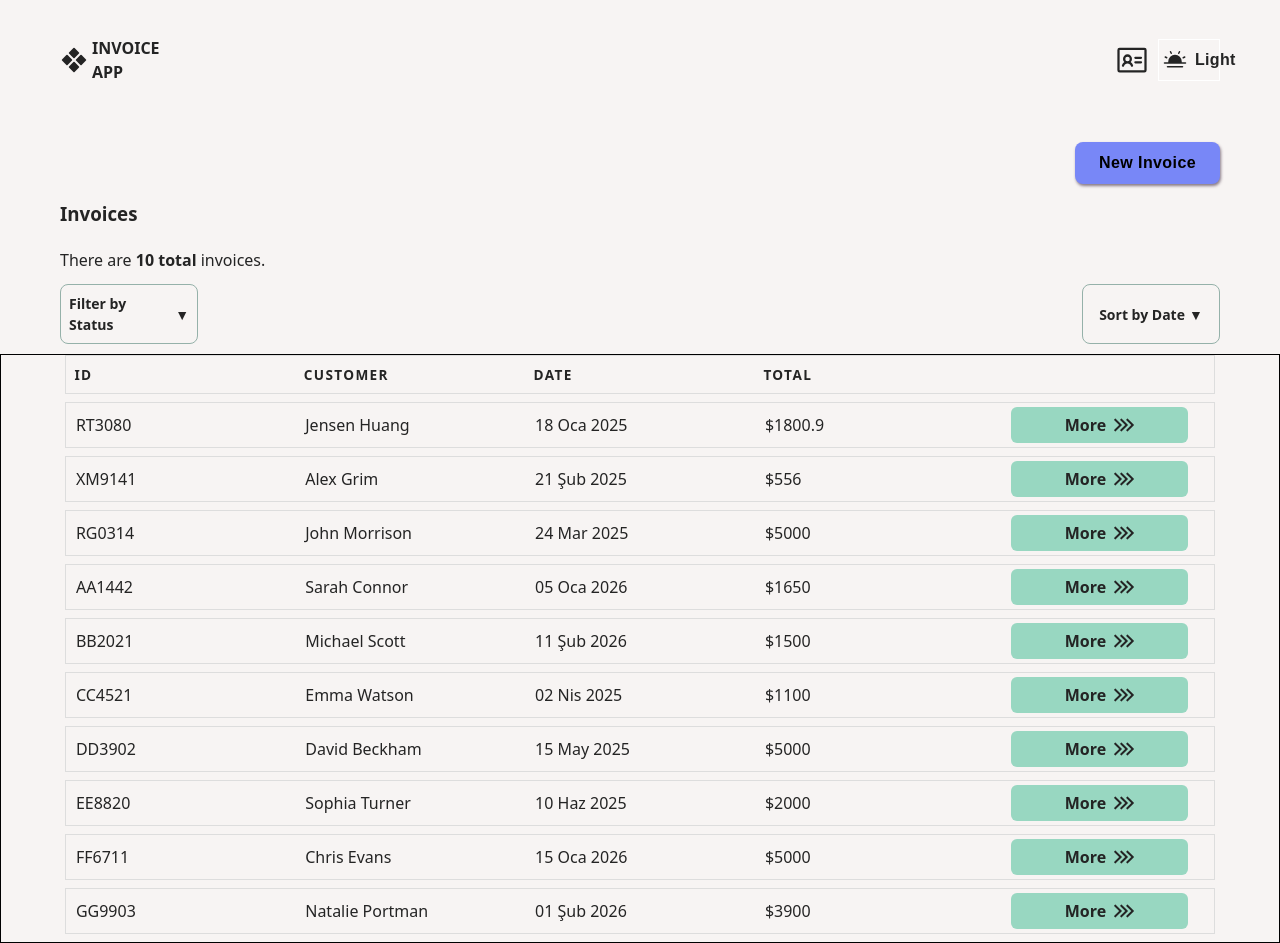
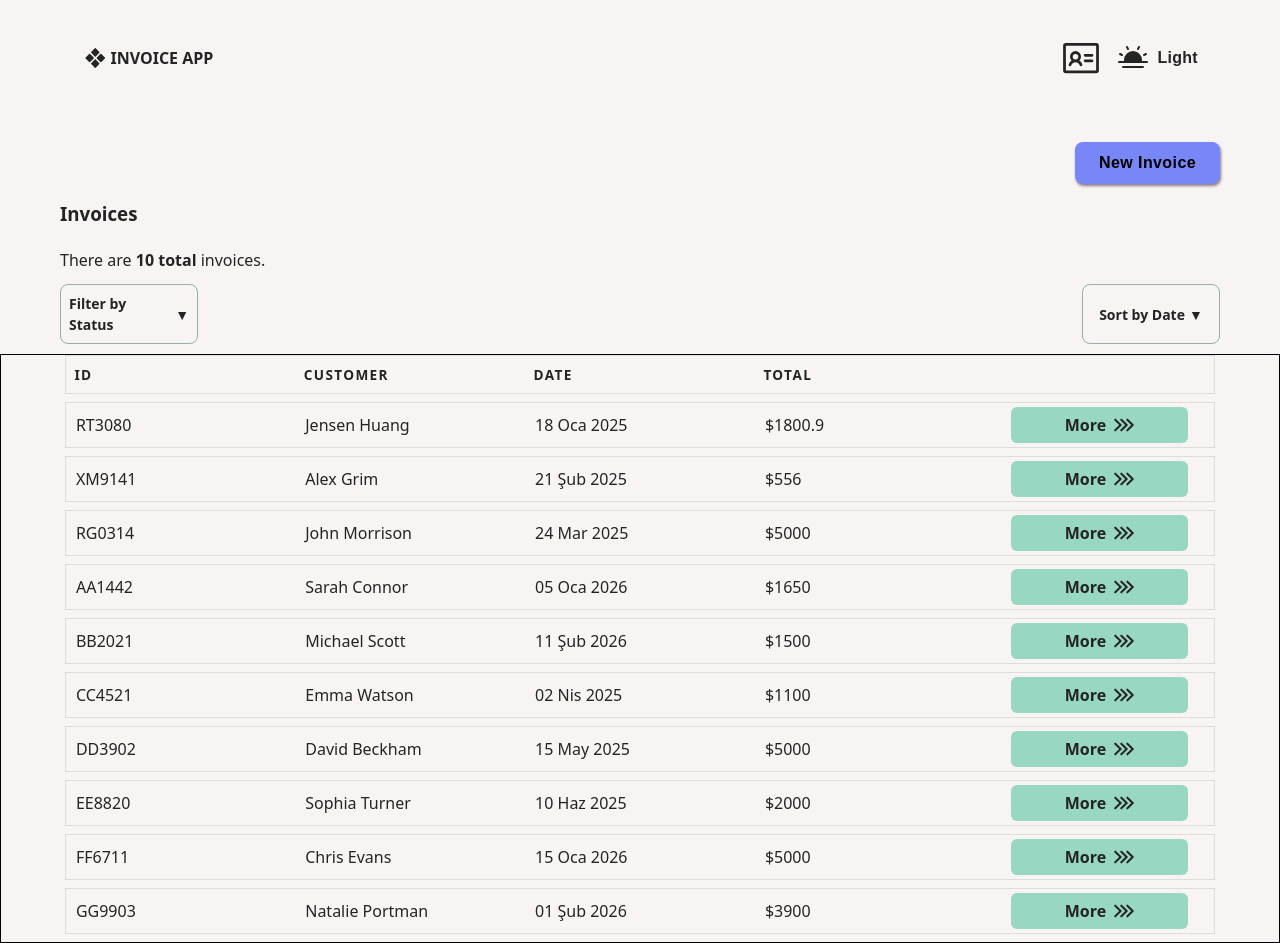
Before and after one commit to banuaggun/invoice-app-react, a React (Vite) app: page / in a window 1280 px wide. Built offline with nearby package versions, Linux system fonts and the light colour scheme.

Commit message:
style: update side nav layout

```diff
--- a/src/components/layout/side-nav/SideNav.jsx
+++ b/src/components/layout/side-nav/SideNav.jsx
@@ -13,9 +13,7 @@ const SideNav = () => {
                 </Link>
                 <div className="sidenav-area-right">
                     <Link to="/profile" className='sidenav-area-right-profile'>
-
-
-                      <svg xmlns="http://www.w3.org/2000/svg" width="32" height="32" fill="var(--text-color)" viewBox="0 0 256 256"><path d="M200,112a8,8,0,0,1-8,8H152a8,8,0,0,1,0-16h40A8,8,0,0,1,200,112Zm-8,24H152a8,8,0,0,0,0,16h40a8,8,0,0,0,0-16Zm40-80V200a16,16,0,0,1-16,16H40a16,16,0,0,1-16-16V56A16,16,0,0,1,40,40H216A16,16,0,0,1,232,56ZM216,200V56H40V200H216Zm-80.26-34a8,8,0,1,1-15.5,4c-2.63-10.26-13.06-18-24.25-18s-21.61,7.74-24.25,18a8,8,0,1,1-15.5-4,39.84,39.84,0,0,1,17.19-23.34,32,32,0,1,1,45.12,0A39.76,39.76,0,0,1,135.75,166ZM96,136a16,16,0,1,0-16-16A16,16,0,0,0,96,136Z"></path></svg>
+                        <svg xmlns="http://www.w3.org/2000/svg" width="44" height="44" fill="var(--text-color)" viewBox="0 0 256 256"><path d="M200,112a8,8,0,0,1-8,8H152a8,8,0,0,1,0-16h40A8,8,0,0,1,200,112Zm-8,24H152a8,8,0,0,0,0,16h40a8,8,0,0,0,0-16Zm40-80V200a16,16,0,0,1-16,16H40a16,16,0,0,1-16-16V56A16,16,0,0,1,40,40H216A16,16,0,0,1,232,56ZM216,200V56H40V200H216Zm-80.26-34a8,8,0,1,1-15.5,4c-2.63-10.26-13.06-18-24.25-18s-21.61,7.74-24.25,18a8,8,0,1,1-15.5-4,39.84,39.84,0,0,1,17.19-23.34,32,32,0,1,1,45.12,0A39.76,39.76,0,0,1,135.75,166ZM96,136a16,16,0,1,0-16-16A16,16,0,0,0,96,136Z"></path></svg>
 
                      </Link>
                     <div className="sidenav-area-right-theme">
--- a/src/components/layout/side-nav/side-nav.css
+++ b/src/components/layout/side-nav/side-nav.css
@@ -3,8 +3,7 @@
     flex-direction: row;
     align-items: center;
     justify-content: space-between;
-    padding: 36px 16px 12px 16px;
-
+    padding: 36px 0px 12px 0px;
     top:0;
     left:0;
     box-sizing: border-box;
@@ -23,6 +22,8 @@ a, a:hover, a.active, a:focus{
     display: flex;
     align-items: center;
     gap: 4px;
+    width:fit-content;
+    margin-left:24px;
 }
 
 .sidenav-area-logo svg {
@@ -34,12 +35,14 @@ a, a:hover, a.active, a:focus{
     font-size: 1rem;
     font-weight: 700;
     text-transform: uppercase;
+    width:100%;
 }
 
 .sidenav-area-right {
     display: flex;
     align-items: center;
     gap:4px;
+    margin-right:16px;
 }
 
 .sidenav-area-right-profile {
@@ -47,17 +50,7 @@ a, a:hover, a.active, a:focus{
     align-items: center;
     justify-content: center;
     overflow: hidden;
-}
-.sidenav-area-right-profile svg:nth-child(1){
-    width:36px;
-    height:36px;
-    color:var(--text-color);
-}
-
-.sidenav-area-right-profile svg:nth-child(2){
-    width:24px;
-    height:24px;
-    color:var(--text-color);
+    width:100%;
 }
 
 .sidenav-area-right-profile:hover{
@@ -65,14 +58,25 @@ a, a:hover, a.active, a:focus{
 }
 
 .sidenav-area-right-theme{
-    border:1px solid white;
+    box-sizing: border-box;
+    width:100%;
+    height:auto;
 }
 
 @media only screen and (min-width:601px){
     .sidenav-area{
-        padding:36px 60px 12px 60px;
+        padding:36px 30px 12px 30px;
     }
     .sidenav-area-right{
         gap:8px;
     }
 }
+
+@media only screen and (min-width:1026px){
+    .sidenav-area{
+        padding: 36px 60px 12px 60px;
+    }
+    .sidenav-area-right{
+        gap:8px;
+    }
+}
--- a/src/components/layout/theme-toggle/ThemeToggle.jsx
+++ b/src/components/layout/theme-toggle/ThemeToggle.jsx
@@ -14,8 +14,8 @@ function ThemeToggle() {
                     {/* Moon Icon */}
                     <svg
                         xmlns="http://www.w3.org/2000/svg"
-                        width="24"
-                        height="24"
+                        width="32"
+                        height="32"
                         fill="currentColor"
                         viewBox="0 0 256 256"
                     >
@@ -28,8 +28,8 @@ function ThemeToggle() {
                     {/* Sun Icon */}
                     <svg
                         xmlns="http://www.w3.org/2000/svg"
-                        width="24"
-                        height="24"
+                        width="32"
+                        height="32"
                         fill="currentColor"
                         viewBox="0 0 256 256"
                     >
--- a/src/components/layout/theme-toggle/theme-toggle.css
+++ b/src/components/layout/theme-toggle/theme-toggle.css
@@ -1,9 +1,12 @@
 .theme-toggle-button {
     display: flex;
     align-items: center;
+    justify-content: center;
+    width:100%;
+    height:auto;
     gap: 8px;
-    padding:8px 4px;
-    border: none;
+    border:none;
+    outline: none;
     background: transparent;
     color: var(--text-color);
     font-size: 14px;
@@ -11,6 +14,7 @@
     letter-spacing: 0.3px;
     transition: all 0.3s ease;
 }
+
 
 .theme-toggle-button svg {
     transition: transform 0.3s ease, color 0.3s ease;
@@ -21,6 +25,7 @@
     font-size:16px;
     letter-spacing: 0.3px;
     transition: color 0.3s ease;
+    width: auto;
 }
 
 .theme-toggle-button:hover {
```
